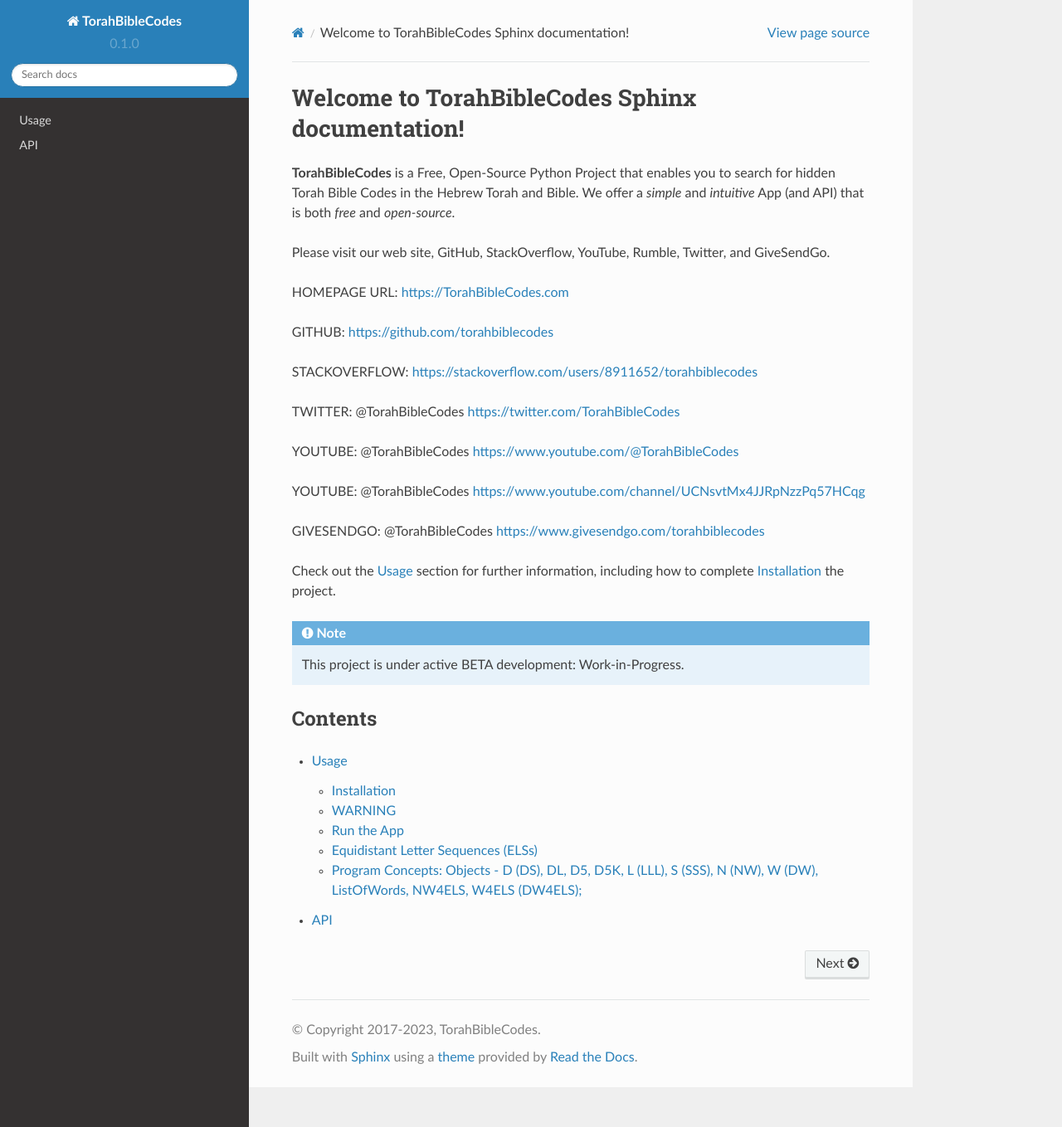
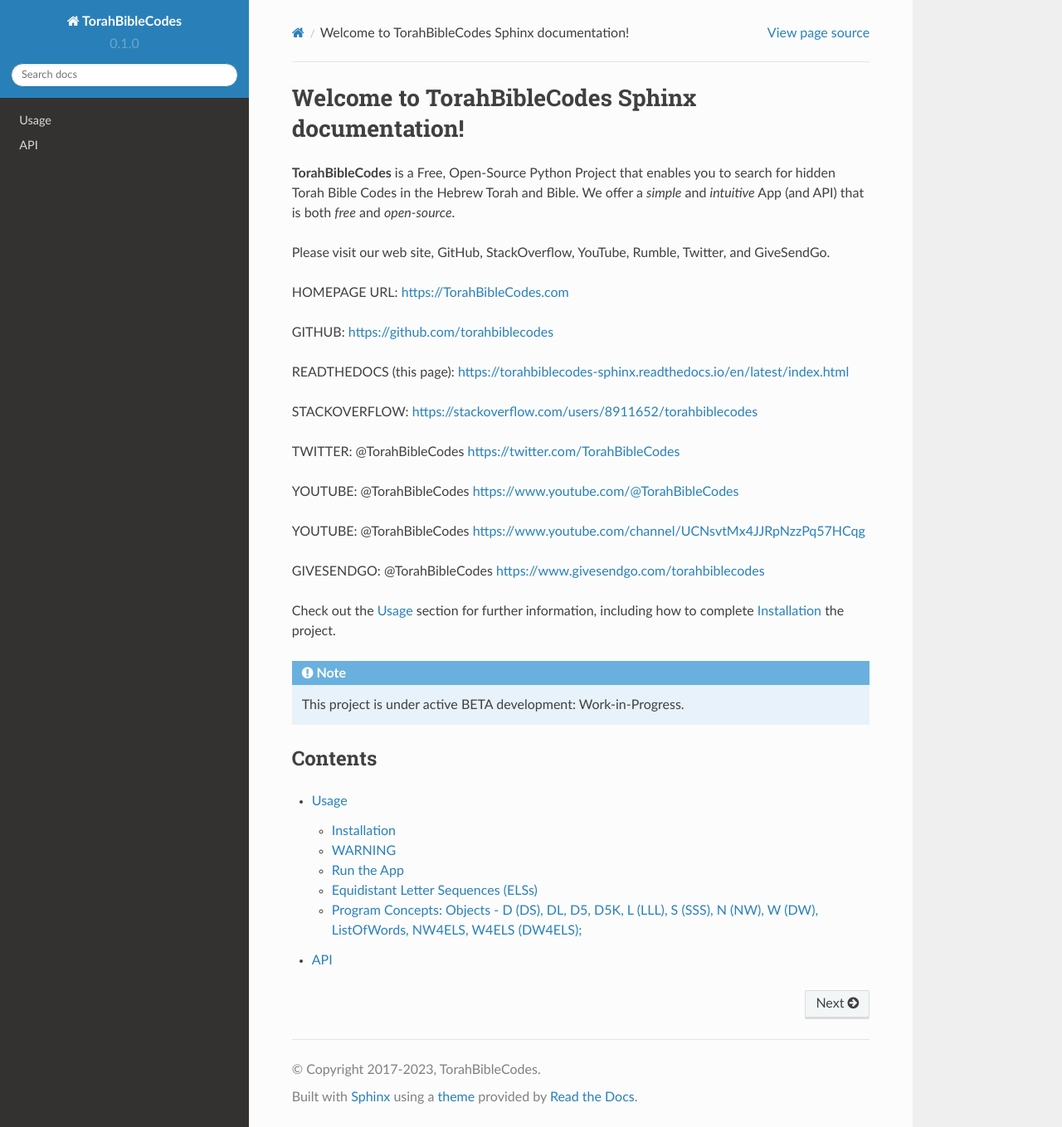
Before and after one commit to TorahBibleCodes/TorahBibleCodes_Sphinx, a Sphinx documentation site: the page built from docs/source/index.rst, in a window 1280 px wide and 1359 px high. Shown: the whole window at 83% size. Built offline with Sphinx 7.4.7 and the Read the Docs theme 2.0.0, drawn with Linux system fonts in a browser that asks for light colours.

Commit message:
Update index.rst

```diff
--- a/docs/source/index.rst
+++ b/docs/source/index.rst
@@ -10,6 +10,8 @@
 HOMEPAGE URL: https://TorahBibleCodes.com
 
 GITHUB: https://github.com/torahbiblecodes
+
+READTHEDOCS (this page): https://torahbiblecodes-sphinx.readthedocs.io/en/latest/index.html
 
 STACKOVERFLOW: https://stackoverflow.com/users/8911652/torahbiblecodes
 
```
